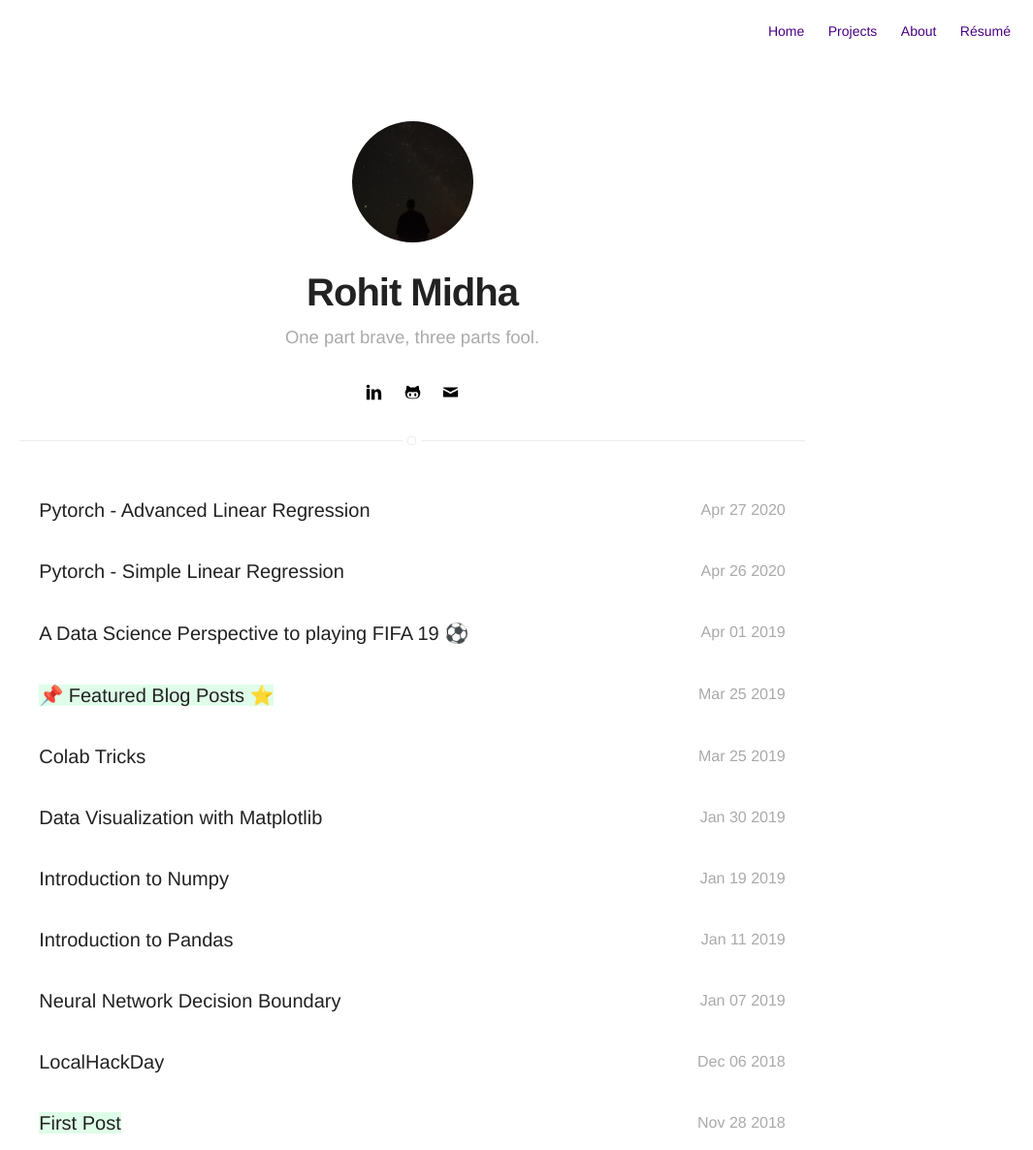
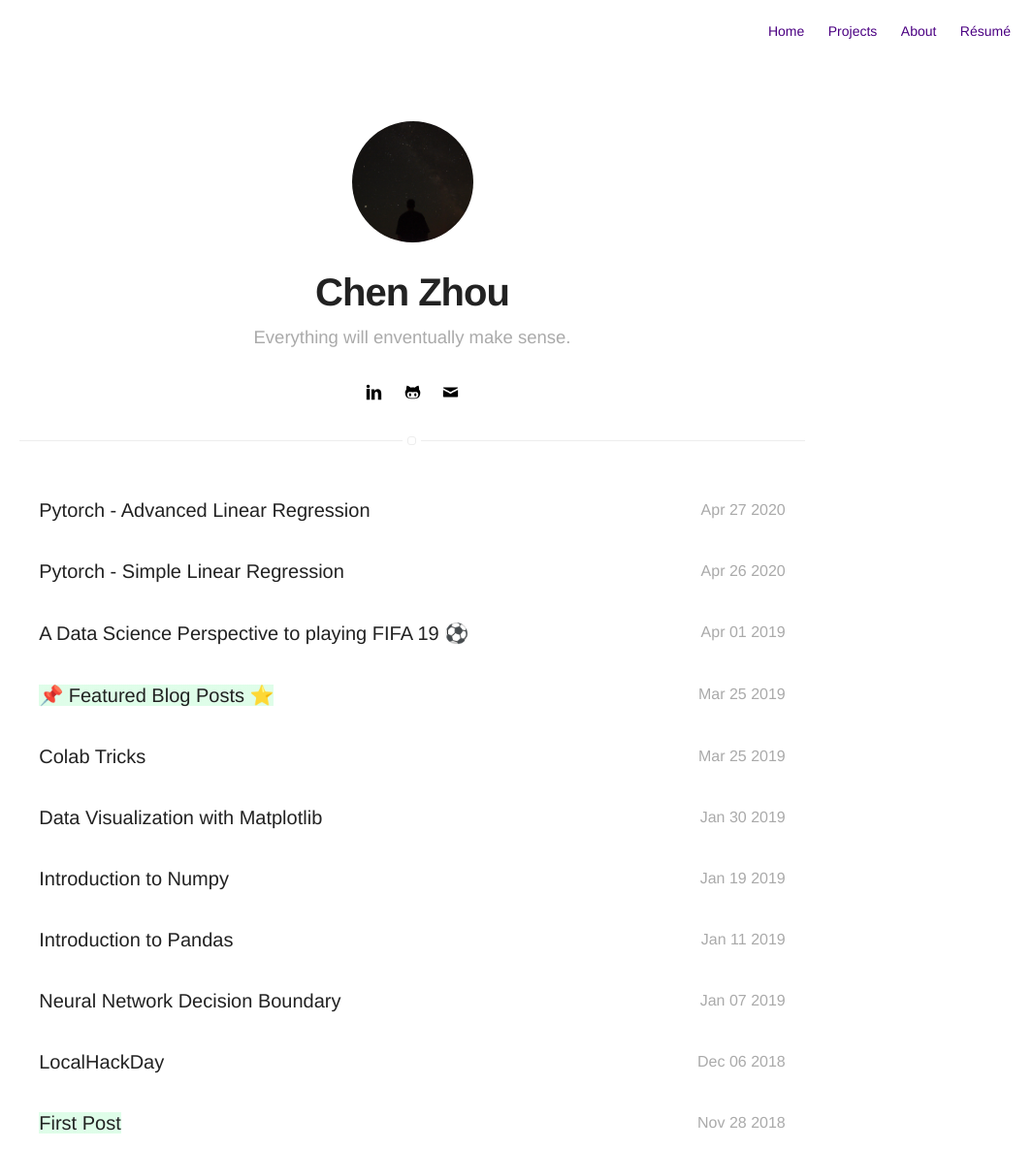
Before and after one commit to chenzhouuu/zc534012448.github.io, a Jekyll site: the page built from blog/index.html, in a window 1280 px wide, cut to the strip 0-1186 px from the top of the page. Shown: the whole strip at 97% size, without its empty margins (215-1280 px from the left). Built offline with Jekyll 4.4.1, drawn with Linux system fonts in a browser that asks for light colours; emoji names are drawn with the system emoji font.

Commit message:
update config

```diff
--- a/_config.yml
+++ b/_config.yml
@@ -1,6 +1,6 @@
 # main text of home
-name: Rohit Midha
-bio: One part brave, three parts fool.
+name: Chen Zhou
+bio: Everything will enventually make sense.
 
 # twitter summary info
 description: A blog about a man who flips bits.
```
Also changed, not shown: 3 other files.
